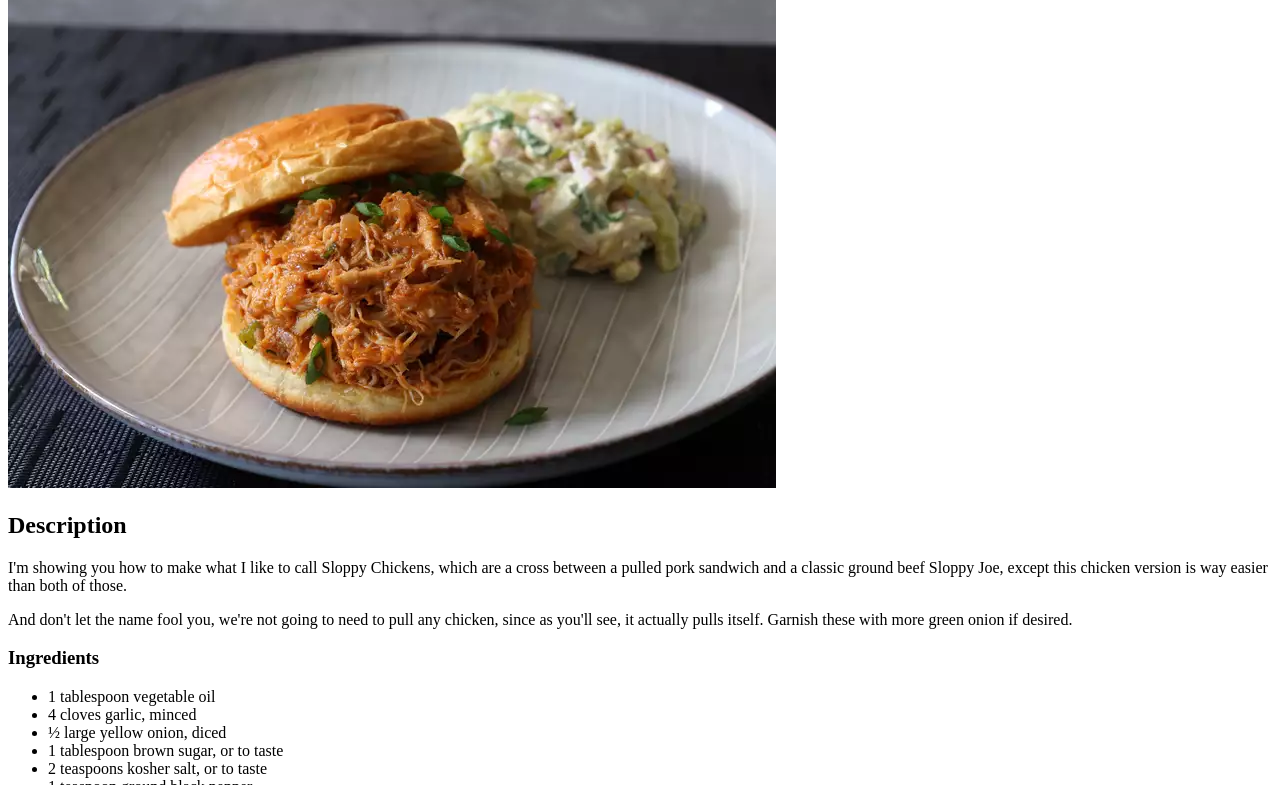
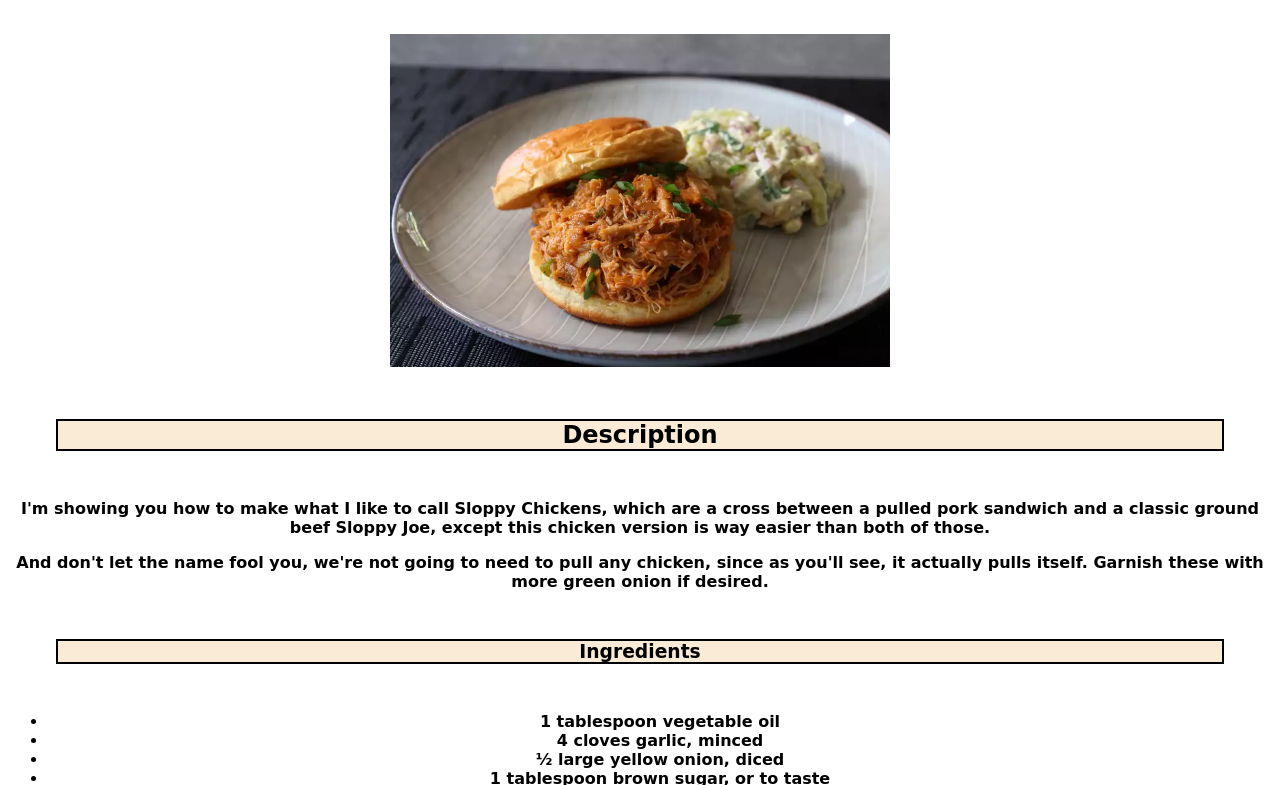
Before and after one commit to JohnathanOneal/web-practice, a plain HTML site: page odin-recipes/recipes/sloppy-chicken.html in a window 1280 px wide. Shown: the part 130-915 px from the top of the page. Drawn offline with Linux system fonts and the light colour scheme.

Commit message:
odin recipe project

```diff
--- a/odin-recipes/recipes/sloppy-chicken.html
+++ b/odin-recipes/recipes/sloppy-chicken.html
@@ -3,12 +3,13 @@
     <head>
         <meta charset="UTF-8">
         <title>Sloppy Chicken</title>
+        <link rel="stylesheet" href="../styles.css">
     </head>
 
     <body>
         <a href="../index.html">Back to Home</a>
        <h1>Pulled Chicken Sloppy Joes</h1>
-       <img src="../images/pulledchicken.png" alt="Pulled Chicken Photo">
+       <img class="recipe-photo" src="../images/pulledchicken.png" alt="Pulled Chicken Photo">
 
        <h2>Description</h2>
        <p>I'm showing you how to make what I like to call Sloppy Chickens, which are a cross between a pulled pork sandwich
--- /dev/null
+++ b/odin-recipes/styles.css
@@ -0,0 +1,34 @@
+* {
+    text-align: center;
+}
+
+ul,
+ol,
+p {
+    font-weight: 700;
+    font-family: cursive;
+}
+
+ul,
+ol {
+    text-align: left;
+}
+
+h1,
+h2,
+h3 {
+    background-color: antiquewhite;
+    font-family: cursive;
+    outline: 2px solid black;
+    margin: 50px;
+}
+
+.recipe-photo {
+    height: auto;
+    width: 500px;
+}
+
+/* For inspecting the base box model */
+/* * {
+    outline: 2px solid red;
+} */
```
Also changed, not shown: odin-recipes/index.html (+1 -0 lines), odin-recipes/recipes/tinga.html (+2 -1 lines).
